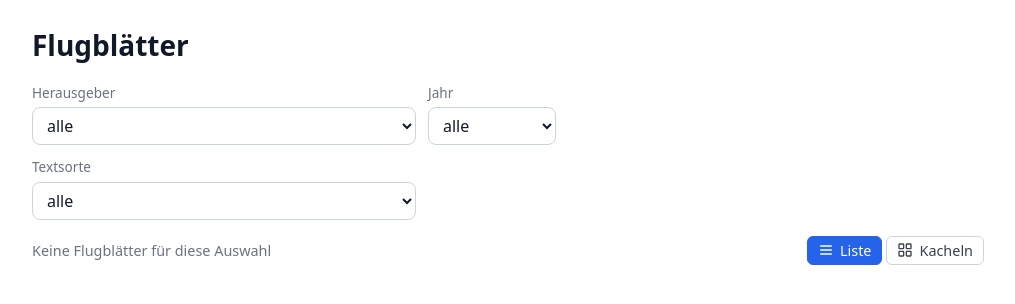
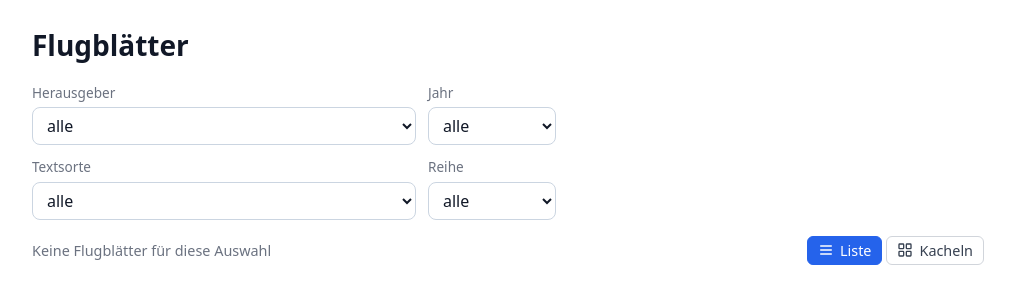
Before and after one commit to woidveit02/UR_LeafletArchive, a FastAPI app: page /leaflets in a window 1280 px wide. Shown: the part 61-365 px from the top of the page, without its empty margins (132-1147 px from the left). Run offline with FastAPI, Linux system fonts and the light colour scheme; data that the repository does not hold is empty; parts of the project's set-up code (start-up, migrations or seed data) failed here and were passed over.

Commit message:
feat: add option for filtering by series via URL and implement dropdown on leaflets page

```diff
--- a/src/backend/app/app.py
+++ b/src/backend/app/app.py
@@ -170,7 +170,7 @@ def index(request: Request):
 @app.get("/leaflets")
 def leaflet_list(request: Request, org: str | None = None,
                  jahr: str | None = None, typ: str | None = None,
-                 ansicht: str = "liste"):
+                 reihe: str | None = None, ansicht: str = "liste"):
     logger.info('Opening leaflet list')
 
     query = (
@@ -189,6 +189,9 @@ def leaflet_list(request: Request, org: str | None = None,
     if typ:
         query = query.filter(Leaflet.doc_type == typ)
 
+    if reihe:
+        query = query.filter(Leaflet.series == reihe)
+
     items = leaflet_items(
         query.order_by(Volume.vz, Leaflet.start_page, Leaflet.id).all())
     if jahr:
@@ -200,11 +203,15 @@ def leaflet_list(request: Request, org: str | None = None,
         'label': f"{o.full_name} ({o.name})" if o.full_name else o.name,
     } for o in organizations]
 
-    used_types = {t for (t,) in session.query(Leaflet.doc_type).distinct() if t}
+    used_types = {t for (t,) in session.query(
+        Leaflet.doc_type).distinct() if t}
     type_options = [{
         'id': key,
         'label': label
     } for key, label in DOC_TYPES.items() if key in used_types]
+
+    series_options = sorted({s for (s,) in session.query(
+        Leaflet.series).distinct() if s}, key=str.casefold)
 
     # years of all leaflets, so the options stay while a filter is set
     volume_years = {v.id: v.year for v in session.query(Volume)}
@@ -218,8 +225,9 @@ def leaflet_list(request: Request, org: str | None = None,
         request, "leaflet_list.html",
         {"leaflets": items, "org_options": org_options, "selected_org": org,
          "type_options": type_options, "selected_type": typ,
+         "series_options": series_options, "selected_series": reihe,
          "years": years, "selected_year": jahr,
-         "filtered": any((org, jahr, typ)),
+         "filtered": any((org, jahr, typ, reihe)),
          "view": 'kacheln' if ansicht == 'kacheln' else 'liste',
          "switch_base": '/leaflets' + query_string})
 
--- a/src/frontend/templates/leaflet_list.html
+++ b/src/frontend/templates/leaflet_list.html
@@ -37,6 +37,14 @@
                         {% endfor %}
                     </select>
                 </label>
+                <label>Reihe
+                    <select name="reihe" onchange="this.form.submit()">
+                        <option value="">alle</option>
+                        {% for s in series_options %}
+                        <option {% if s==selected_series %}selected{% endif %}>{{ s }}</option>
+                        {% endfor %}
+                    </select>
+                </label>
             </div>
             {% set reset_url = '/leaflets?ansicht=kacheln' if view == 'kacheln' else '/leaflets' %}
             {% set reset = (' · <a href="' ~ reset_url ~ '">Filter zurücksetzen</a>') | safe if filtered else '' %}
```
